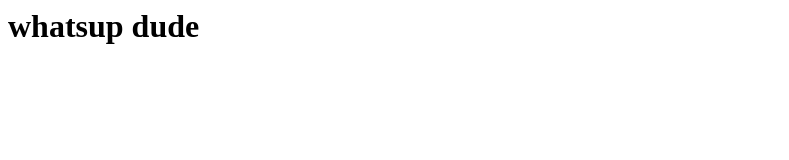
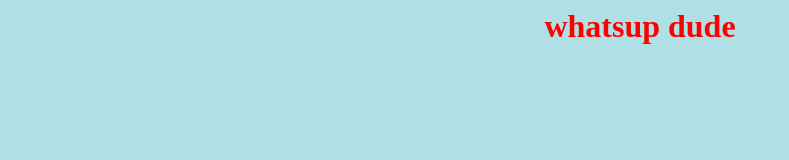
Before and after one commit to AkhilBollu/everything-new, a plain HTML site: page index.html in a window 1280 px wide. Shown: the whole page, without its empty margins (0-789 px from the left). Drawn offline with Linux system fonts and the light colour scheme.

Commit message:
styles added to whatsup dude

```diff
--- a/index.html
+++ b/index.html
@@ -1,5 +1,8 @@
 <html>
-<h1>
+    <body style="background-color: powderblue;">
+
+
+<h1 style="color:red;text-align: center;">
 
 
 whatsup dude
@@ -7,6 +10,6 @@ whatsup dude
 </h1>
 
 
-
+</body>
 
 </html>
```
